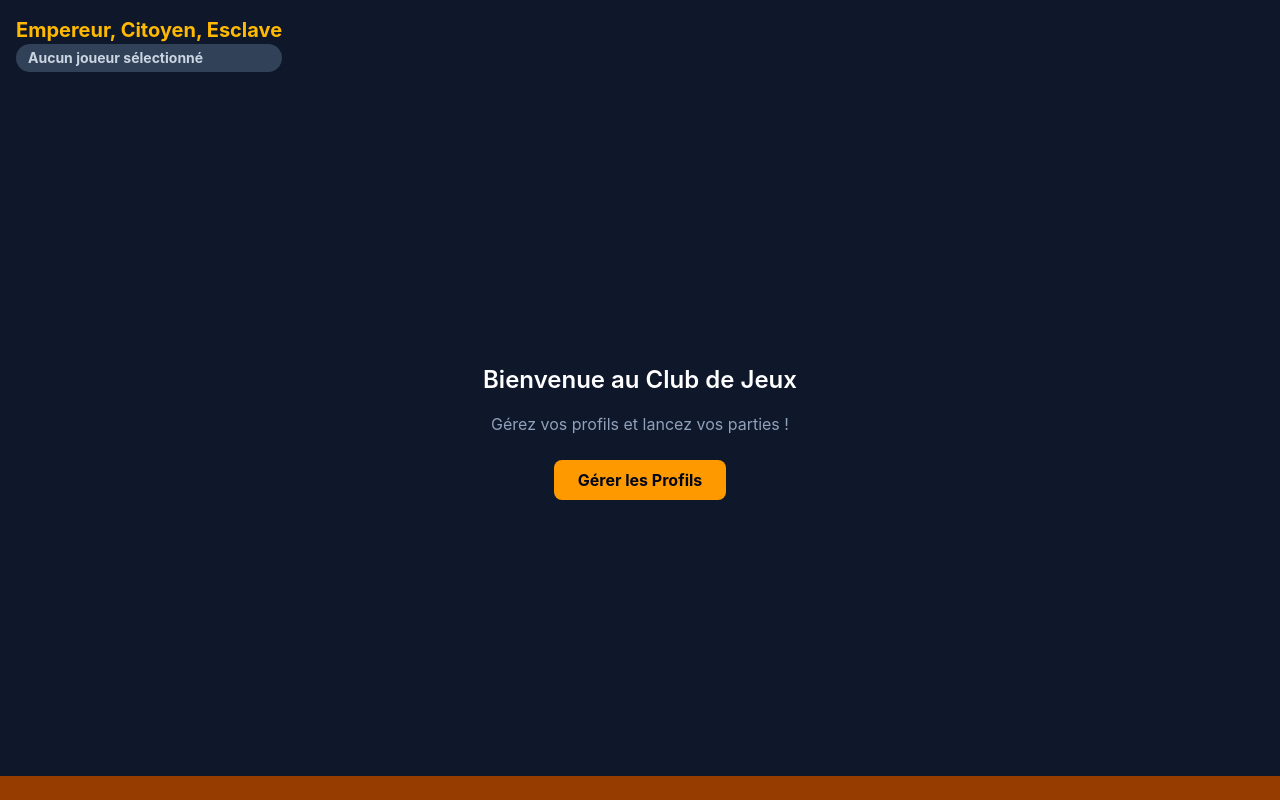
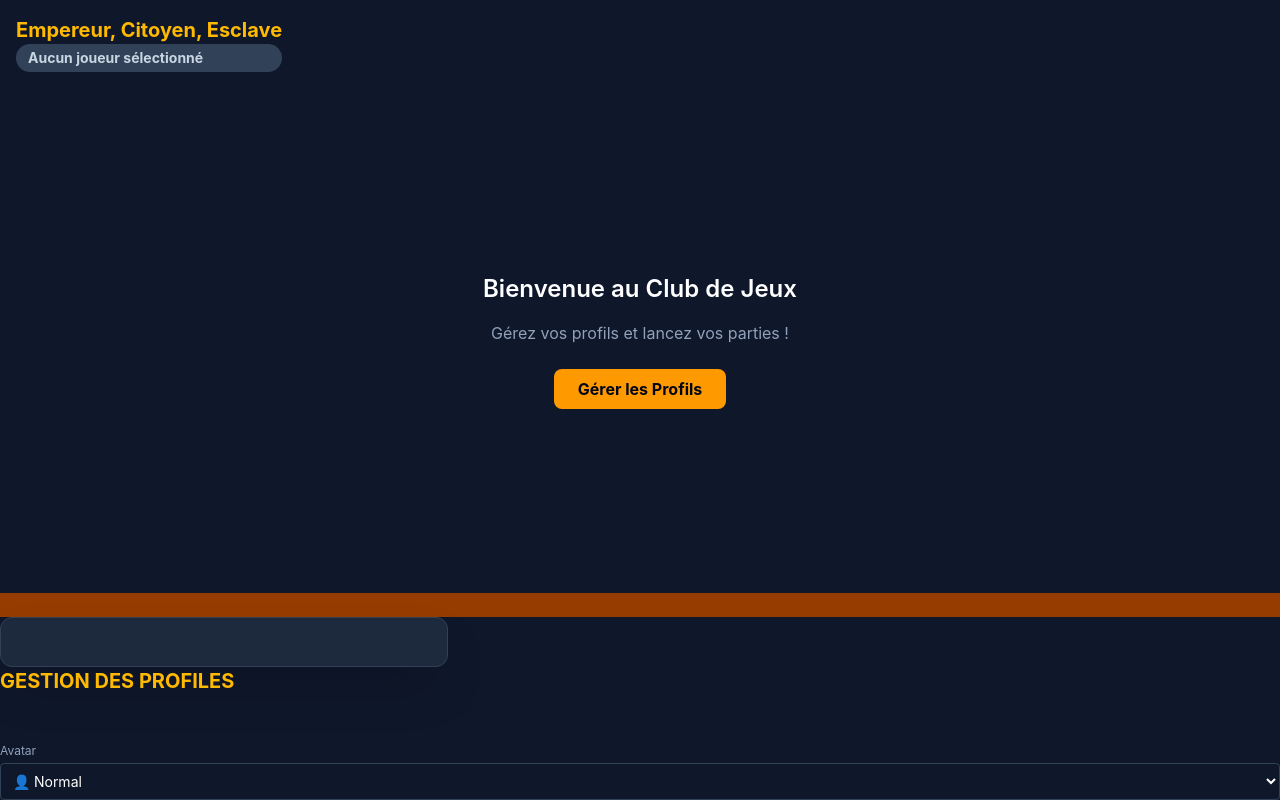
Before and after one commit to rimesti09-pixel/Historique, a website: page index.html in a window 1280 px wide. Drawn offline with Linux system fonts and the light colour scheme.

Commit message:
add index.html

```diff
--- a/index.html
+++ b/index.html
@@ -28,6 +28,26 @@
 <footer class="bg-amber-800 p-3 text-center text-xs text-slate-500">
 
 </footer>
+<div id = "profiles-modal" class = "espace-y-4 mb-6">
+    <div class = "bg-slate-800 border border-slate-700 rounded-xl max-w-md w-full p-6 shadow-2xl" >
+    </div class = "flex justify-between items-center mb-4" >
+  <h3 class ="text-xl font-bold text-amber-400">GESTION DES PROFILES</h3>
+  <button id = "form-error" class = "nickname-input" class="w-full bg-slate-700 rounded p-2 text-sm focus:outline-none focus:border-amber-500" placeholder="Ex:Yanis07"> </button>
+</div>
+ </div>
+
+<label class = "block text-xs text-slate-400 mb-1">Avatar</label>
+<select id =" avatar-select" class="w-full bg-slate-900 border border-slate-700 rounded p-2 text-white text-sm">
+    <option value="👤">👤 Normal</option>
+    <option value="👑">👑 Empereur</option>
+    <option value="🗡️">🗡️ Citoyen</option>
+    <option value="⛓️">⛓️ Esclave</option>
+    <option value="🐉">🐉 Dragon</option>
+
+</select>
+</div>
+
+
 <script type="module" scr="./scr/main.js"></script>
 </body>
 
--- a/src/main.js
+++ b/src/main.js
@@ -0,0 +1,5 @@
+import { renderCurrentPlayer } from "./ui";
+
+document.addEventListener('DOMContentLoaded', () =>{
+    renderCurrentPlayer();
+});
--- a/src/players.js
+++ b/src/players.js
@@ -1,10 +1,13 @@
-import { Profiler } from "react";
-import { getProfiles, saveCurrenPlayer, saveProfiles } from "./storage.js";
+
+import { getProfiles, saveProfiles } from "./storage.js";
+
 export function validateNickname(nickname){
     const regx = /^[A-Za-z0-9]{3,15}$/;
     if (!nickname || !regex.test(nickname)){
-        return{ valid: false, message : 'le pseudo doit contenir entre 3 et 15 caractères(lettres et chiffres uniquement).'};
-    }
+        return{ valid: false,
+             message : 'le pseudo doit contenir entre 3 et 15 caractères(lettres et chiffres uniquement).'};
+    };
+
     const profiles= getProfiles();
     const exist = profiles.some(p=> p.nickname .tolowerCase()=== nickname.tolowerCase());
     if (exist){
@@ -26,6 +29,6 @@ export function createPlayer(nickname,avatar = '👤'){
     };
     const profiles=getProfiles();
     profiles.push(newPlayer);
-    saveProfiles(Profiler);
+    saveProfiles(profiles);
     return newPlayer;
 }
--- a/src/ui.js
+++ b/src/ui.js
@@ -1,4 +1,5 @@
 import { getCurrentPlayer } from "./storage";
+
 export function renderCurrentPlayer() {
     const displayElement = document.getElementById('current-player-display');
     if(!displayElement) return;
```
Also changed, not shown: src/output.css.
